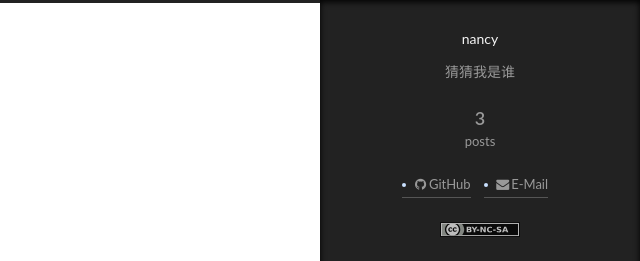
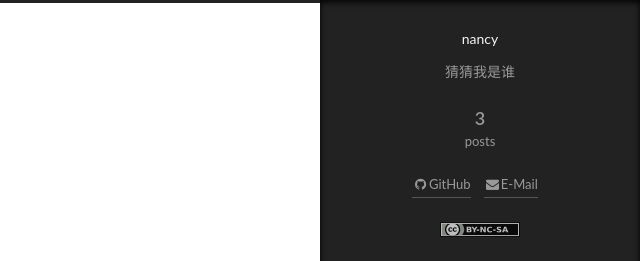
Before and after one commit to SmileNancyHe/SmileNancyHe.github.io, a plain HTML site: page index.html in a window 1280 px wide. Both pictures are taken after a click on the element 1238 px from the left and 743 px from the top of the page. Shown: the top 261 px of the page, 640-1280 px from the left. Drawn offline with Linux system fonts and the light colour scheme.

Commit message:
Site updated: 2019-04-09 12:49:59

```diff
--- a/css/main.css
+++ b/css/main.css
@@ -1822,7 +1822,7 @@ pre .javascript .function {
   width: 4px;
   height: 4px;
   border-radius: 50%;
-  background: #c9e0ff;
+  background: #8c39d4;
 }
 .links-of-blogroll {
   font-size: 13px;
@@ -2660,3 +2660,7 @@ embed {
 .links-of-blogroll-inline .links-of-blogroll-item {
   display: inline-block;
 }
+.links-of-author a:before,
+.links-of-author .exturl:before {
+  display: none;
+}
```
